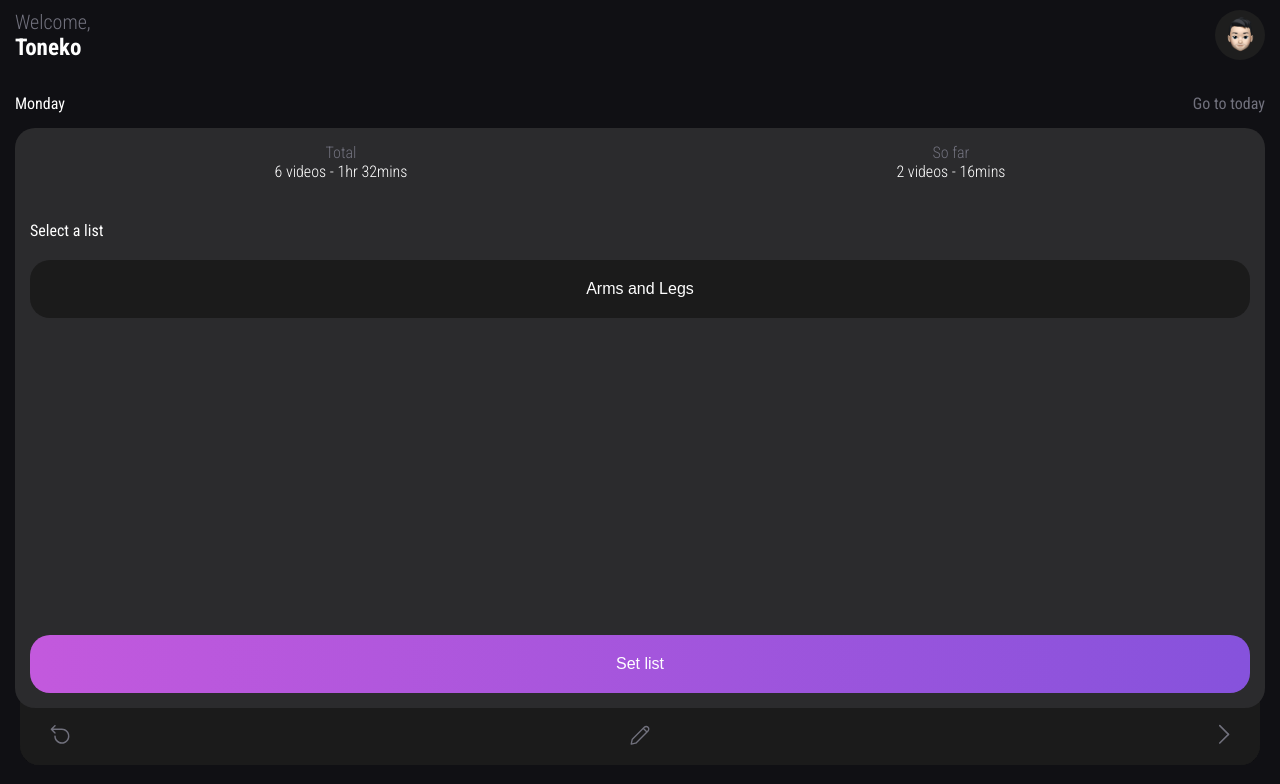
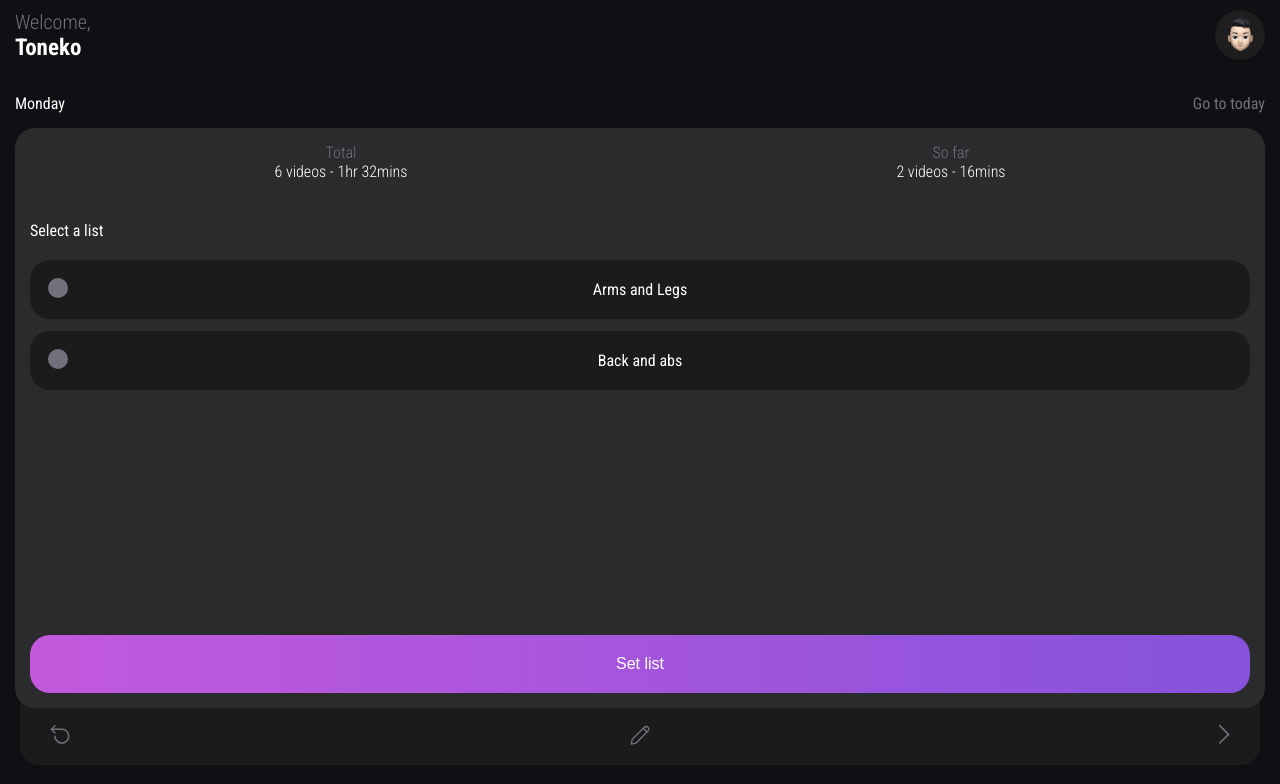
Before and after one commit to mocca-dev/yoketube, a Next.js app: page / in a window 1280 px wide. Shown: the top 784 px of the page. Built offline with nearby package versions, Linux system fonts and the light colour scheme.

Commit message:
Checkbox item addition

```diff
--- /dev/null
+++ b/components/CheckBox/CheckBox.tsx
@@ -0,0 +1,19 @@
+import { HTMLAttributes } from 'react';
+import styles from './checkbox.module.css';
+
+interface CheckBoxProps extends HTMLAttributes<HTMLDivElement> {
+  label: string;
+  value: string;
+}
+
+export const CheckBox = ({ label }: CheckBoxProps) => {
+  return (
+    <label className={styles.container}>
+      {label}
+      <input type="radio" checked={true} name="radio" />
+      <span className={styles.checkmark}></span>
+    </label>
+  );
+};
+
+export default CheckBox;
--- /dev/null
+++ b/components/CheckBox/checkbox.module.css
@@ -0,0 +1,77 @@
+.checkboxCointainer {
+  display: block;
+  font-size: 1rem;
+  border: none;
+  padding: 20px;
+  border-radius: var(--border-radius);
+  color: var(--fg-primary);
+  background: var(--bg-light);
+  width: calc(100%);
+  margin: auto;
+}
+
+.container {
+  display: block;
+  position: relative;
+  text-align: center;
+  padding: 20px;
+  margin-bottom: 12px;
+  cursor: pointer;
+  font-size: 1rem;
+  border-radius: var(--border-radius);
+  color: var(--fg-primary);
+  background: var(--bg-light);
+  -webkit-user-select: none;
+  -moz-user-select: none;
+  -ms-user-select: none;
+  user-select: none;
+}
+
+/* Hide the browser's default radio button */
+.container input {
+  position: absolute;
+  opacity: 0;
+  cursor: pointer;
+}
+
+/* Create a custom radio button */
+.checkmark {
+  position: absolute;
+  top: 18px;
+  left: 18px;
+  height: 20px;
+  width: 20px;
+  background-color: var(--fg-secondary);
+  border-radius: 50%;
+}
+
+/* On mouse-over, add a grey background color */
+.container:hover input ~ .checkmark {
+  background-color: #ccc;
+}
+
+/* When the radio button is checked, add a blue background */
+.container input:checked ~ .checkmark {
+  background-color: rgb(134, 82, 220);
+}
+
+/* Create the indicator (the dot/circle - hidden when not checked) */
+.checkmark:after {
+  content: '';
+  position: absolute;
+  display: none;
+}
+
+/* Show the indicator (dot/circle) when checked */
+.container input:checked ~ .checkmark:after {
+  display: block;
+}
+
+/* Style the indicator (dot/circle) */
+.container .checkmark:after {
+  top: 6px;
+  left: 6px;
+  width: 8px;
+  height: 8px;
+  border-radius: 50%;
+}
--- a/components/DayCard/DayCard.tsx
+++ b/components/DayCard/DayCard.tsx
@@ -5,6 +5,7 @@ import VideoList from './VideoList/VideoList';
 import PlayButton from './PlayButton/PlayButton';
 import BackPannel from './BackPannel/BackPannel';
 import Video from '@/types/Types';
+import CheckBox from '../CheckBox/CheckBox';
 
 interface DayCardProps extends HTMLAttributes<HTMLDivElement> {
   name: string;
@@ -30,7 +31,8 @@ export const DayCard = ({ name, date, list }: DayCardProps) => {
         ) : (
           <>
             <div className={styles.mainTitle}>Select a list</div>
-            <button className={styles.checkboxCointainer}>Arms and Legs</button>
+            <CheckBox label="Arms and Legs" value="1" />
+            <CheckBox label="Back and abs" value="2" />
             <button className={styles.btnCointainer}>Set list</button>
           </>
         )}
--- a/components/DayCard/dayCard.module.css
+++ b/components/DayCard/dayCard.module.css
@@ -41,15 +41,3 @@
   background: var(--primary-linear-gradient);
   width: calc(100% - 2 * var(--side-padding));
 }
-
-.checkboxCointainer {
-  display: block;
-  font-size: 1rem;
-  border: none;
-  padding: 20px;
-  border-radius: var(--border-radius);
-  color: var(--fg-primary);
-  background: var(--bg-light);
-  width: calc(100%);
-  margin: auto;
-}
```
Also changed, not shown: 1 other file (tests, documents, lock files or other folders).
